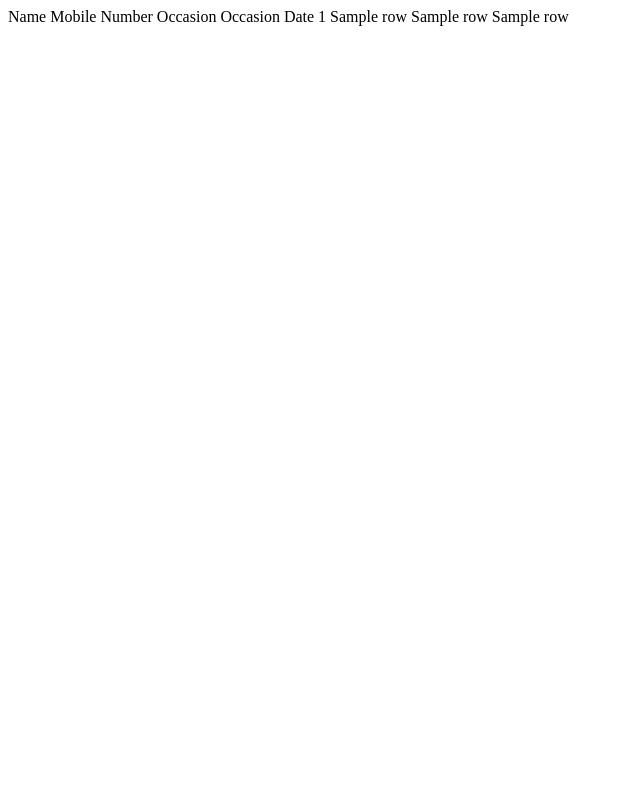
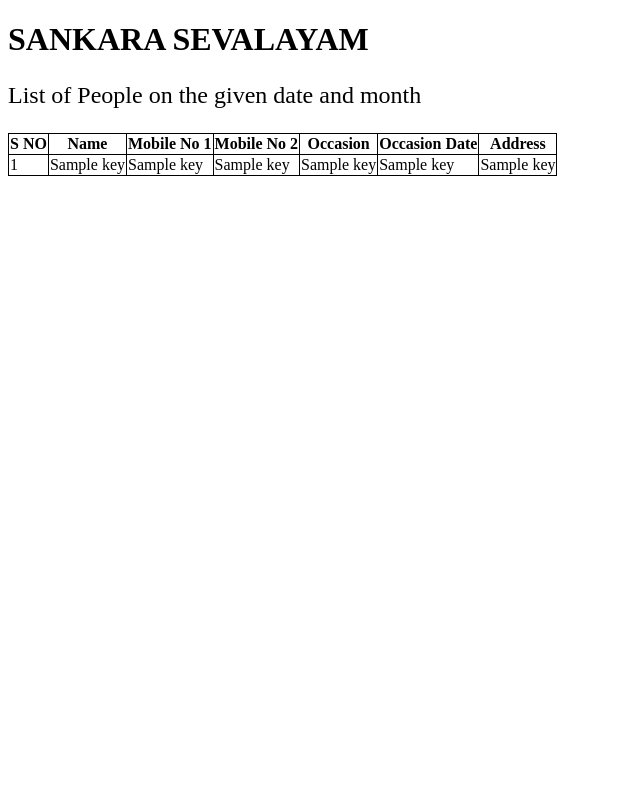
Before and after one commit to Tamilhp/Web-App-Sevalayam, a Flask app: template templates/display_data.html in a window 1280 px wide. Shown: the whole page, without its empty margins (0-640 px from the left). Run offline with Flask 2, Linux system fonts and the light colour scheme; the template is opened without the code that fills it: most values are stand-ins (such as "Sample title", 1, 10 or a date in 2020).

Commit message:
Updated Display_data

```diff
--- a/templates/display_data.html
+++ b/templates/display_data.html
@@ -1,16 +1,54 @@
+<!DOCTYPE html>
+<html lang="en">
+
+<head>
+  <title>SANKARA SEVALAYAM</title>
+  <style>
+    table,
+    th,
+    td {
+      border: 1px solid black;
+      border-collapse: collapse;
+    }
+
+    .large_font {
+      font-size: 24px;
+    }
+
+    .small_font {
+      font-size: 16px;
+    }
+  </style>
+</head>
+
+<body>
+  <h1>SANKARA SEVALAYAM</h1>
+  <p class="large_font">List of People on the given date and month</p>
+
+  <table>
+    <thead>
       <tr>
+      <tr valign="top">
+        <th>S NO</th>
         <th>Name</th>
-    <th>Mobile Number</th>
+        <th>Mobile No 1</th>
+        <th>Mobile No 2</th>
         <th>Occasion</th>
         <th>Occasion Date</th>
+        <th>Address</th>
+      </tr>
+    </thead>
 
     </tr>
-
-  <tr>
-    {% for row in data %}
+    <tr valign="top" class="Failure">
+      {% for row in form_data %}
       <td>{{row[0]}}</td>
       <td>{{row[1]}}</td>
       <td>{{row[2]}}</td>
       <td>{{row[3]}}</td>
+      <td>{{row[4]}}</td>
+      <td>{{row[5]}}</td>
+      <td>{{row[6]}}</td>
       {% endfor %}
     </tr>
+  </table>
```
Lines whose indentation alone changed are shown as unchanged.
